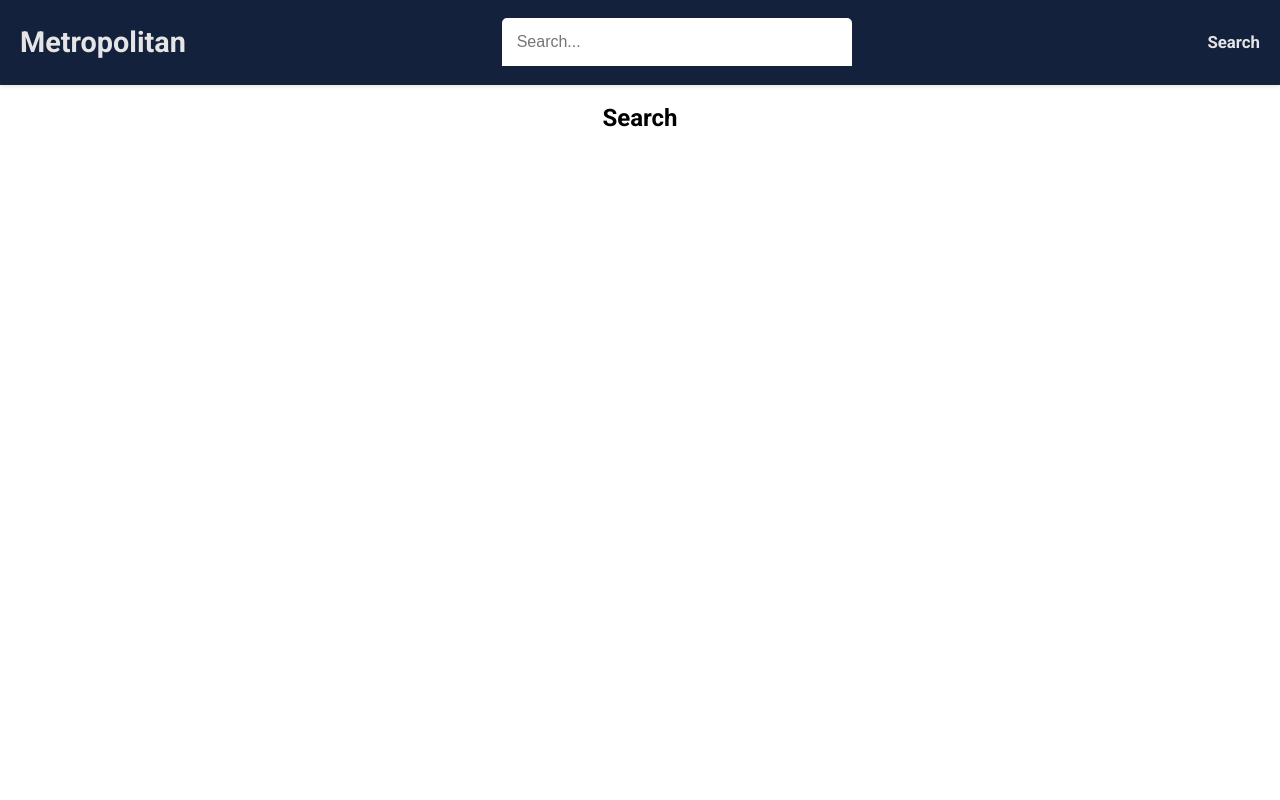
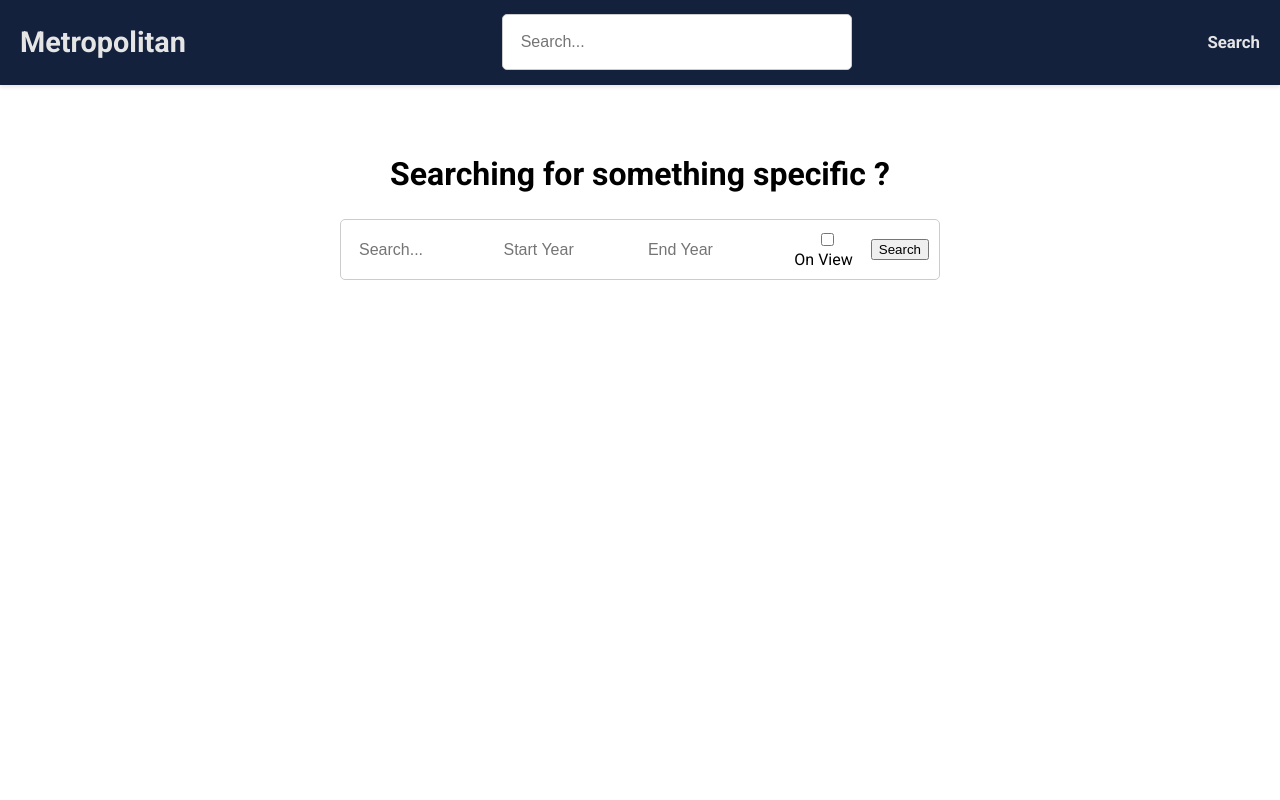
Before and after one commit to MaximeArn/museum_showroom, a React (Vite) app: page /search in a window 1280 px wide. Shown: the top 800 px of the page. Built offline with nearby package versions, Linux system fonts and the light colour scheme.

Commit message:
advanced search feature

```diff
--- a/src/App.tsx
+++ b/src/App.tsx
@@ -1,7 +1,7 @@
 import { BrowserRouter, Routes, Route } from "react-router";
 import Home from "./pages/Home";
 import Layout from "./Layout/Layout";
-import Search from "./pages/Search";
+import Search from "./pages/AdvancedSearch";
 import ObjectDetails from "./pages/ObjectDetails";
 export default function App() {
   return (
--- a/src/Layout/Header.tsx
+++ b/src/Layout/Header.tsx
@@ -1,5 +1,5 @@
 import { Link } from "react-router";
-import SearchBar from "../components/searchBar";
+import SearchBar from "../components/MiniSearchBar";
 import "../styles/header.css";
 export default function Header() {
   return (
--- /dev/null
+++ b/src/components/MiniSearchBar.tsx
@@ -0,0 +1,85 @@
+import { useState, useRef, useEffect } from "react";
+import SearchBarResult from "./searchBarResult";
+import "../styles/searchBar.css";
+
+export default function SearchBar() {
+  const [searchValue, setSearchValue] = useState("");
+  const [searchResults, setSearchResults] = useState([]);
+  const [isClickingResult, setIsClickingResult] = useState(false);
+  const searchBarRef = useRef<HTMLDivElement>(null);
+
+  const handleSearchInputChange = async (
+    e: React.ChangeEvent<HTMLInputElement>
+  ) => {
+    e.preventDefault();
+    const inputValue = e.target.value.trim().toLowerCase();
+    setSearchValue(inputValue);
+    await fetchResults(inputValue);
+  };
+
+  const fetchResults = async (inputValue: string) => {
+    if (!inputValue) {
+      setSearchResults([]);
+      return;
+    }
+    try {
+      const response = await fetch(
+        `https://collectionapi.metmuseum.org/public/collection/v1/search?title=true&q=${inputValue}`
+      );
+      const results = await response.json();
+      if (!results.total) return;
+      setSearchResults(results.objectIDs.slice(0, 15));
+    } catch (error) {
+      console.error("Error fetching search results", error);
+    }
+  };
+
+  const handleBlur = () => {
+    if (!isClickingResult) {
+      setSearchValue("");
+      setSearchResults([]);
+    }
+  };
+
+  const handleClickOutside = (event: MouseEvent) => {
+    if (
+      searchBarRef.current &&
+      !searchBarRef.current.contains(event.target as Node)
+    ) {
+      setSearchValue("");
+      setSearchResults([]);
+    }
+  };
+
+  useEffect(() => {
+    document.addEventListener("mousedown", handleClickOutside);
+    return () => {
+      document.removeEventListener("mousedown", handleClickOutside);
+    };
+  }, []);
+
+  return (
+    <div className="search-bar-container" ref={searchBarRef}>
+      <form className="search-bar">
+        <input
+          type="text"
+          placeholder="Search..."
+          value={searchValue}
+          onChange={handleSearchInputChange}
+          onBlur={handleBlur}
+        />
+      </form>
+      {searchResults.length > 0 && (
+        <ul
+          className="search-results"
+          onMouseDown={() => setIsClickingResult(true)}
+          onMouseUp={() => setIsClickingResult(false)}
+        >
+          {searchResults.map((resultId) => {
+            return <SearchBarResult key={resultId} resultId={resultId} />;
+          })}
+        </ul>
+      )}
+    </div>
+  );
+}
--- a/src/components/ObjectCard.tsx
+++ b/src/components/ObjectCard.tsx
@@ -4,22 +4,27 @@ import "../styles/objectCard.css";
 import { Link } from "react-router";
 
 export default function ObjectCard({ id }: { id: number }) {
-  const [object, setObject] = useState<MetObject>();
-  const fetchObjetInfo = async () => {
+  const [object, setObject] = useState<MetObject | null>(null);
+
+  const fetchObjectInfo = async () => {
     try {
       const response = await fetch(
         `https://collectionapi.metmuseum.org/public/collection/v1/objects/${id}`
       );
+      if (!response.ok) {
+        throw new Error(`HTTP error! status: ${response.status}`);
+      }
       const data: MetObject = await response.json();
       setObject(data);
     } catch (error) {
-      console.error(error);
+      console.error("Error fetching object data:", error);
+      setObject(null);
     }
   };
 
   useEffect(() => {
-    fetchObjetInfo();
-  }, []);
+    fetchObjectInfo();
+  }, [id]);
 
   return (
     object && (
@@ -29,7 +34,7 @@ export default function ObjectCard({ id }: { id: number }) {
         ) : (
           <div className="placeholder">No Image Available</div>
         )}
-        <h3>{object.title.slice(0, 40) + "..." || "Unknown Title"}</h3>
+        <h3>{object.title || "Unknown Title"}</h3>
         <div className="object-info">
           <p>
             <strong>Artist:</strong>{" "}
--- a/src/components/searchBar.tsx
+++ b/src/components/searchBar.tsx
@@ -1,85 +1,71 @@
-import { useState, useRef, useEffect } from "react";
-import SearchBarResult from "./searchBarResult";
-import "../styles/searchBar.css";
+import React, { useState } from "react";
 
-export default function SearchBar() {
-  const [searchValue, setSearchValue] = useState("");
-  const [searchResults, setSearchResults] = useState([]);
-  const [isClickingResult, setIsClickingResult] = useState(false);
-  const searchBarRef = useRef<HTMLDivElement>(null);
+interface SearchBarProps {
+  onSearch: (
+    query: string,
+    dateBegin?: number,
+    dateEnd?: number,
+    isOnView?: boolean
+  ) => void;
+}
 
-  const handleSearchInputChange = async (
-    e: React.ChangeEvent<HTMLInputElement>
-  ) => {
-    e.preventDefault();
-    const inputValue = e.target.value.trim().toLowerCase();
-    setSearchValue(inputValue);
-    await fetchResults(inputValue);
+const SearchBar: React.FC<SearchBarProps> = ({ onSearch }) => {
+  const [searchQuery, setSearchQuery] = useState("");
+  const [dateBegin, setDateBegin] = useState<number | undefined>(undefined);
+  const [dateEnd, setDateEnd] = useState<number | undefined>(undefined);
+  const [isOnView, setIsOnView] = useState(false);
+
+  const handleInputChange = (e: React.ChangeEvent<HTMLInputElement>) => {
+    setSearchQuery(e.target.value);
   };
 
-  const fetchResults = async (inputValue: string) => {
-    if (!inputValue) {
-      setSearchResults([]);
-      return;
-    }
-    try {
-      const response = await fetch(
-        `https://collectionapi.metmuseum.org/public/collection/v1/search?title=true&q=${inputValue}`
-      );
-      const results = await response.json();
-      if (!results.total) return;
-      setSearchResults(results.objectIDs.slice(0, 15));
-    } catch (error) {
-      console.error("Error fetching search results", error);
-    }
+  const handleDateBeginChange = (e: React.ChangeEvent<HTMLInputElement>) => {
+    setDateBegin(e.target.value ? parseInt(e.target.value) : undefined);
   };
 
-  const handleBlur = () => {
-    if (!isClickingResult) {
-      setSearchValue("");
-      setSearchResults([]);
-    }
+  const handleDateEndChange = (e: React.ChangeEvent<HTMLInputElement>) => {
+    setDateEnd(e.target.value ? parseInt(e.target.value) : undefined);
   };
 
-  const handleClickOutside = (event: MouseEvent) => {
-    if (
-      searchBarRef.current &&
-      !searchBarRef.current.contains(event.target as Node)
-    ) {
-      setSearchValue("");
-      setSearchResults([]);
-    }
+  const handleIsOnViewChange = (e: React.ChangeEvent<HTMLInputElement>) => {
+    setIsOnView(e.target.checked);
   };
 
-  useEffect(() => {
-    document.addEventListener("mousedown", handleClickOutside);
-    return () => {
-      document.removeEventListener("mousedown", handleClickOutside);
-    };
-  }, []);
+  const handleSearch = () => {
+    onSearch(searchQuery, dateBegin, dateEnd, isOnView);
+  };
 
   return (
-    <div className="search-bar-container" ref={searchBarRef}>
-      <form className="search-bar">
+    <div className="search-bar">
+      <input
+        type="text"
+        value={searchQuery}
+        onChange={handleInputChange}
+        placeholder="Search..."
+      />
+      <input
+        type="number"
+        value={dateBegin ?? ""}
+        onChange={handleDateBeginChange}
+        placeholder="Start Year"
+      />
+      <input
+        type="number"
+        value={dateEnd ?? ""}
+        onChange={handleDateEndChange}
+        placeholder="End Year"
+      />
+      <label>
         <input
-          type="text"
-          placeholder="Search..."
-          value={searchValue}
-          onChange={handleSearchInputChange}
-          onBlur={handleBlur}
+          type="checkbox"
+          checked={isOnView}
+          onChange={handleIsOnViewChange}
         />
-      </form>
-      {searchResults.length > 0 && (
-        <ul
-          className="search-results"
-          onMouseDown={() => setIsClickingResult(true)}
-          onMouseUp={() => setIsClickingResult(false)}
-        >
-          {searchResults.map((resultId) => {
-            return <SearchBarResult key={resultId} resultId={resultId} />;
-          })}
-        </ul>
-      )}
+        On View
+      </label>
+      <button onClick={handleSearch}>Search</button>
     </div>
   );
-}
+};
+
+export default SearchBar;
--- /dev/null
+++ b/src/pages/AdvancedSearch.tsx
@@ -0,0 +1,65 @@
+import React, { useState } from "react";
+import ObjectCard from "../components/ObjectCard";
+import SearchBar from "../components/SearchBar";
+import Loader from "../components/Loader";
+import "../styles/search.css";
+
+const AdvancedSearch: React.FC = () => {
+  const [isLoading, setIsLoading] = useState(false);
+  const [objectIDs, setObjectIDs] = useState<number[]>([]);
+  const [error, setError] = useState<string | null>(null);
+
+  const handleSearch = async (
+    query: string,
+    dateBegin?: number,
+    dateEnd?: number,
+    isOnView?: boolean
+  ) => {
+    setIsLoading(true);
+    setError(null);
+
+    try {
+      let apiUrl = `https://collectionapi.metmuseum.org/public/collection/v1/search?hasImages=true&q=${encodeURIComponent(
+        query
+      )}`;
+
+      if (dateBegin !== undefined && dateEnd !== undefined) {
+        apiUrl += `&dateBegin=${dateBegin}&dateEnd=${dateEnd}`;
+      }
+
+      if (isOnView) {
+        apiUrl += `&isOnView=true`;
+      }
+
+      const response = await fetch(apiUrl);
+      const data = await response.json();
+
+      if (data.objectIDs) {
+        setObjectIDs(data.objectIDs.slice(0, 40));
+      } else {
+        setObjectIDs([]);
+        setError("No results found.");
+      }
+    } catch (err) {
+      setError("An error occurred while fetching data.");
+    } finally {
+      setIsLoading(false);
+    }
+  };
+
+  return (
+    <div className="home-container">
+      <h2 className="page-title">Searching for something specific ?</h2>
+      <SearchBar onSearch={handleSearch} />
+      {isLoading && <Loader />}
+      {error && <p className="error-message">{error}</p>}
+      <ul className="objectList">
+        {objectIDs.map((objectId) => (
+          <ObjectCard key={objectId} id={objectId} />
+        ))}
+      </ul>
+    </div>
+  );
+};
+
+export default AdvancedSearch;
--- a/src/pages/Search.tsx
+++ /dev/null
@@ -1,3 +0,0 @@
-export default function Search() {
-  return <h2>Search</h2>;
-}
--- a/src/styles/objectDetails.css
+++ b/src/styles/objectDetails.css
@@ -58,7 +58,6 @@
   color: #fff;
 }
 
-/* Responsive styles for small screens */
 @media (max-width: 768px) {
   .object-details-container {
     flex-direction: column;
--- /dev/null
+++ b/src/styles/search.css
@@ -0,0 +1,22 @@
+.search-bar {
+  width: 100%;
+  max-width: 600px;
+  margin: 0 auto;
+  padding: 10px;
+  border: 1px solid hsl(0, 0%, 80%);
+  border-radius: 5px;
+  box-sizing: border-box;
+}
+
+.search-bar input {
+  width: 100%;
+  padding: 8px;
+  border: none;
+  border-radius: 5px;
+  outline: none;
+  box-sizing: border-box;
+}
+
+.search-bar input:focus {
+  border: 1px solid #007bff;
+}
```
Also changed, not shown: src/types/Object.ts (+9 -0 lines), 1 other file (tests, documents, lock files or other folders).
